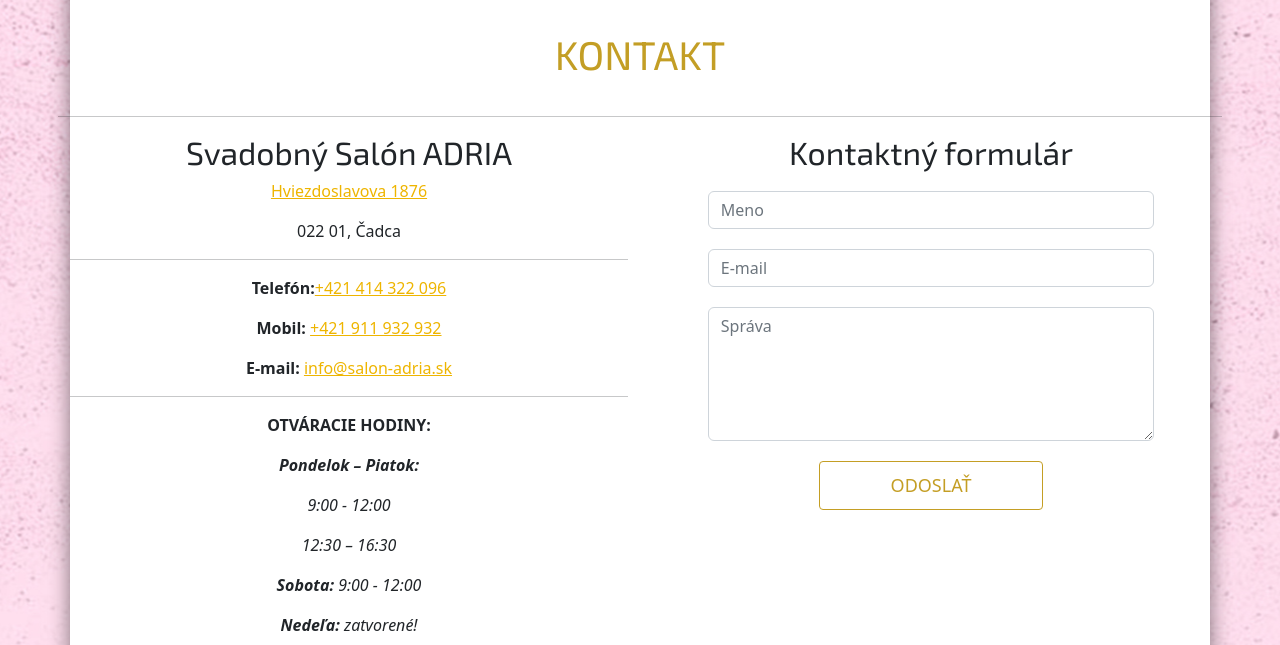
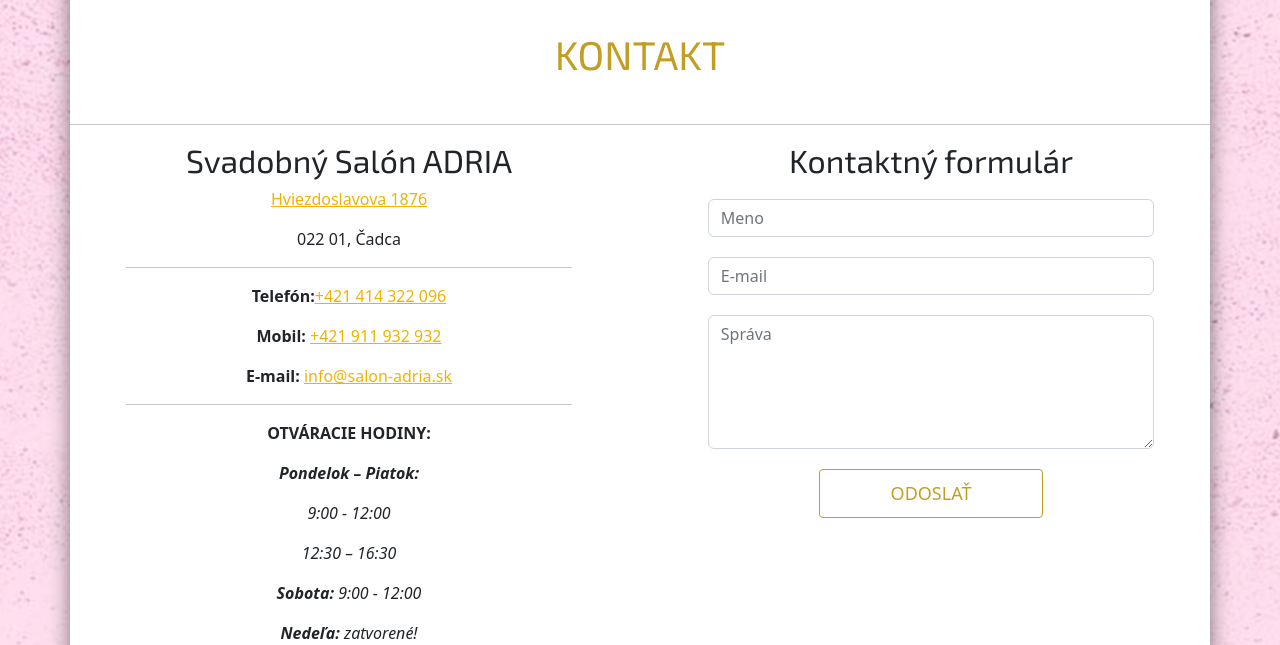
Before and after one commit to adamJesensky/semestralnyProjekt, a PHP site: page /kontakt.html in a window 1280 px wide. Shown: the part 146-791 px from the top of the page. Run offline with PHP 8.4, Linux system fonts and the light colour scheme.

Commit message:
contact-page-hr

```diff
--- a/kontakt.html
+++ b/kontakt.html
@@ -71,13 +71,12 @@
         <div class="main-content-contact">
             <div class="col-lg-12">
                 <h1>Kontakt</h1>
+                <hr>
             </div>
 
             <div class="row">
-                <hr>
                 <div class="col-lg-6">
                     <div class="rtecenter">
-
                         <h2>Svadobný Salón ADRIA</h2>
                         <p><a href="https://www.google.com/maps/place/Svadobn%C3%BD+sal%C3%B3n+ADRIA/@49.4402825,18.7841321,17z/data=!4m5!3m4!1s0x47144027f03fb2c5:0x47da42102f61471c!8m2!3d49.4400453!4d18.7831236">Hviezdoslavova 1876</a></pclass=>
                         </p>
--- a/styles.css
+++ b/styles.css
@@ -303,6 +303,12 @@ body>.container>footer .copy {
     color: #eeb500;
 }
 
+.rtecenter hr {
+    width: 80%;
+    margin-left: auto;
+    margin-right: auto;
+}
+
 .row>.col-lg-6>h2 {
     text-align: center;
 }
```
